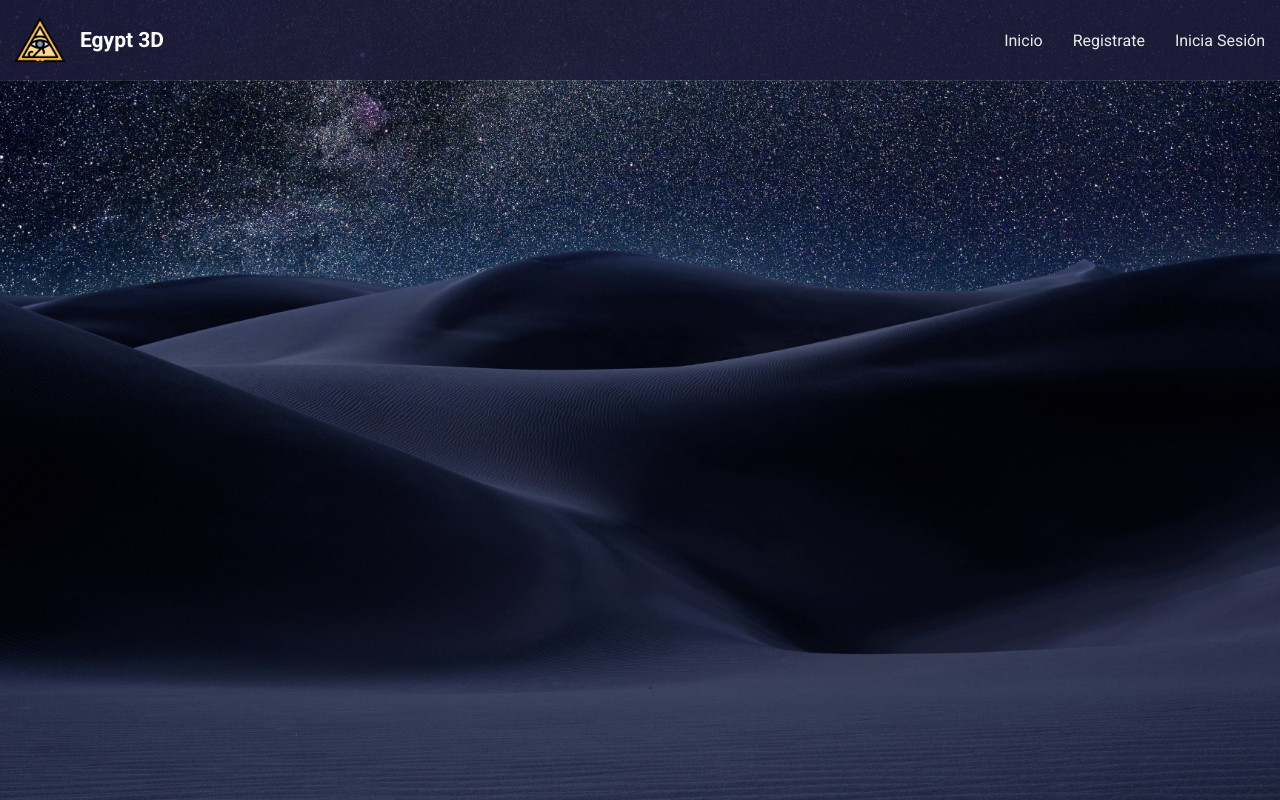
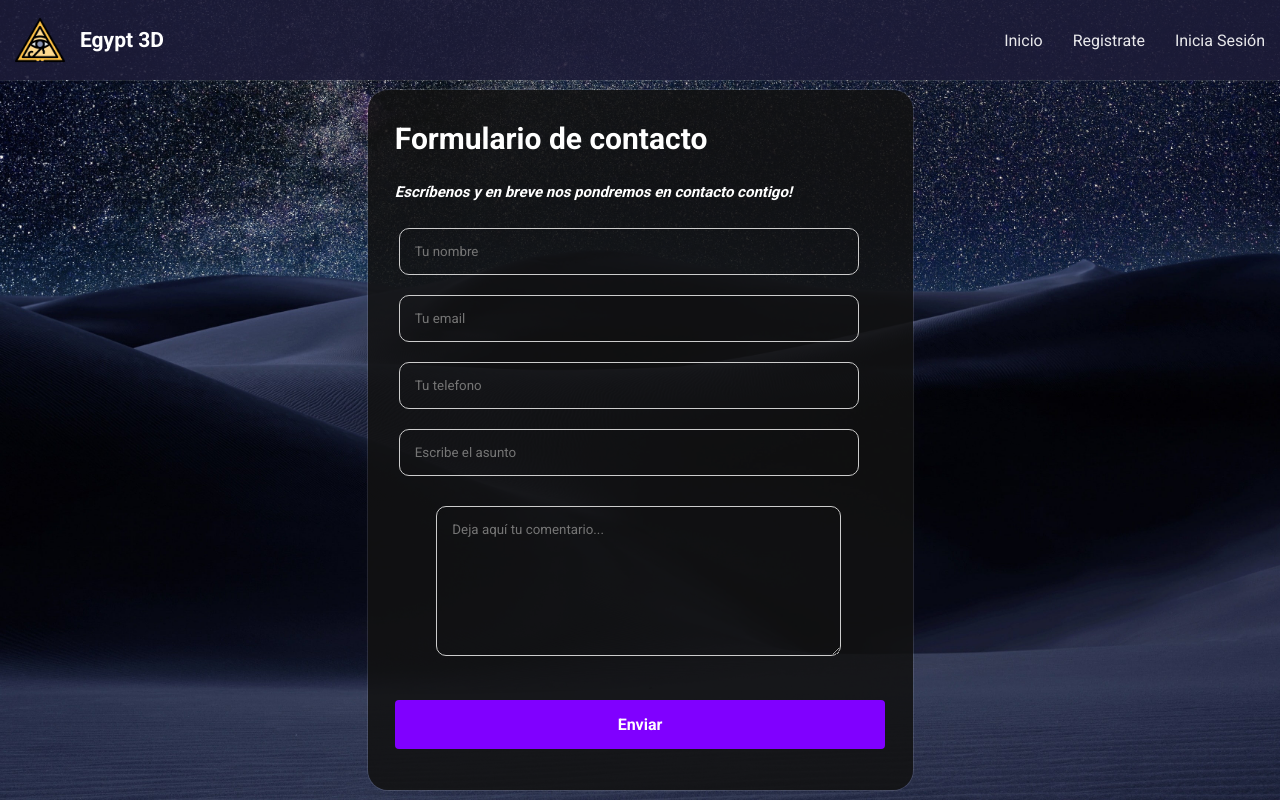
Before and after one commit to MarlonAnacona/Egypt3D, a React (Create React App) app: page /contact in a window 1280 px wide. Built offline with nearby package versions, Linux system fonts and the light colour scheme.

Commit message:
Info del footer

```diff
--- /dev/null
+++ b/src/components/Contact/Contact.jsx
@@ -0,0 +1,69 @@
+import styles from './Contact.module.css';
+
+export function Contact(){
+    return (
+    <div className={styles['contact-container']}>
+    <form className={styles['contact-form']} >
+
+      <h2 className={styles['contact-title']}>Formulario de contacto</h2>
+
+      <h4 className={styles['contact-text']}>Escríbenos y en breve nos pondremos en contacto contigo!</h4>
+
+      <div className={styles['form-group']}>
+
+        <input
+          className={styles['textfield']}
+          type="text"
+          id="name"
+          placeholder="Tu nombre"
+        />
+      </div>
+
+      <div className={styles['form-group']}>
+
+        <input
+          className={styles['textfield']}
+          type="text"
+          id="email"
+          placeholder="Tu email"
+        />
+      </div>
+
+      <div className={styles['form-group']}>
+
+        <input
+          className={styles['textfield']}
+          type="text"
+          id="phone"
+          placeholder="Tu telefono"
+        />
+      </div>
+
+      <div className={styles['form-group']}>
+
+        <input
+          className={styles['textfield']}
+          type="text"
+          id="subject"
+          placeholder="Escribe el asunto"
+        />
+      </div>
+
+      <div className={styles['form-group']}>
+        <textarea
+          className={styles['texto_mensaje']}
+          id="message"
+          placeholder="Deja aquí tu comentario..."
+          name="introducir_mensaje"
+          required="obligatorio"
+        />
+      </div>
+
+
+      <button type="submit" className={styles['contact-button']}>
+        Enviar
+      </button>
+    </form>
+  </div>
+)
+}
--- /dev/null
+++ b/src/components/Contact/Contact.module.css
@@ -0,0 +1,104 @@
+
+.contact-form {
+
+    width: 545px;
+    height: 700px;
+    left: 447px;
+    top: 236px;
+
+    background: rgba(18, 18, 18, 0.88);
+    /* Elevation/Outlined Dark */
+    box-shadow: 0px 0px 0px 1px rgba(255, 255, 255, 0.12);
+    border-radius: 20px;
+  }
+
+  .contact-container {
+    display: flex;
+      justify-content: center;
+      align-items: center;
+      height: 90vh;
+  }
+
+
+
+  .contact-title {
+    color: #fff;
+    font-size: 30px;
+    font-style: normal;
+    margin-left: 5%;
+    margin-bottom: 5%;
+
+  }
+
+  .contact-text {
+    color: #fff;
+    font-size: 15px;
+    font-style: italic;
+    margin-left: 5%;
+    margin-bottom: 5%;
+  }
+
+  .contact-form {
+    display: flex;
+    flex-direction: column;
+    align-items: flex-start;
+    flex-wrap: nowrap;
+    justify-content: center;
+  }
+
+  .form-group {
+    margin-bottom: 20px;
+  }
+
+  label {
+    display: block;
+    margin-bottom: 5px;
+  }
+
+  input,textarea {
+    padding: 15px;
+    width: 200%;
+    border: 1px solid #ccc;
+    border-radius: 4px;
+    margin-left: 17%;
+    justify-content: center;
+
+  }
+
+  .contact-button {
+    padding: 15px;
+      background-color: #8000FF;
+      color: #fff;
+      border: none;
+      border-radius: 4px;
+      width: 90%;
+      margin-left: 5%;
+  }
+
+  .letter {
+    font-family: "Roboto";
+    font-style: normal;
+    font-weight: 400;
+    font-size: 16px;
+    line-height: 24px;
+  }
+  .textfield {
+    background-color: #624b7900;
+    color: #fff;
+    border-color: #ccc;
+    border-radius: 10px;
+    width: 250%;
+  }
+
+  .texto_mensaje {
+    width: 405px;
+  height: 150px;
+    border-radius: 10px;
+    border-style: solid;
+    border-color: #ccc;
+    margin-top: 10px;
+    margin-bottom: 20px;
+    padding-top: 15px;
+    color: #fff;
+    background-color: #624b7900;
+  }
--- a/src/components/Footer/Footer.jsx
+++ b/src/components/Footer/Footer.jsx
@@ -21,10 +21,10 @@ export function Footer({ visible }) {
       <div className={styles['footer-left']}>
         <p className={styles['footer-links']}>
           <a className="link-1" href="#">Inicio</a>
-          <a href="#">Blog</a>
+          <a href="/news">Noticias</a>
           <a href="/about">Sobre Nosotros</a>
-          <a href="#">Faq</a>
-          <a href="#">Contactanos</a>
+          <a href="https://forms.gle/bY3ypcUe2Dk1Y2549" target='blank'>Sugerencias</a>
+          <a href="/contact">Contactanos</a>
         </p>
 
         <p>Egypt 3D &copy; 2023</p>
--- a/src/components/Footer/Footer.module.css
+++ b/src/components/Footer/Footer.module.css
@@ -39,7 +39,7 @@
 }
 
 .footer-distributed .footer-links a:before {
-  content: "·";
+  content: " · ";
   font-size: 20px;
   left: 0;
   color: #fff;
--- /dev/null
+++ b/src/components/News/News.jsx
@@ -0,0 +1,7 @@
+import styles from './News.module.css';
+
+export function News(){
+    return (<div className={styles['inicio']}>
+        Trabajando en Noticias :3
+    </div>)
+}
--- /dev/null
+++ b/src/components/News/News.module.css
@@ -0,0 +1,6 @@
+.inicio {
+    font-size: 30px; /* Tamaño de fuente deseado */
+    text-align: center; /* Para centrar el texto */
+    color: white; /* Para hacer el texto blanco */
+    margin-top: 40vh;
+  }
--- a/src/routes/routes.js
+++ b/src/routes/routes.js
@@ -18,6 +18,8 @@ import {
   import { LoginContext } from "../components/context/LoginContext";
   import { useContext } from "react";
   import { About } from "../components/About/About";
+  import { Contact } from "../components/Contact/Contact";
+  import { News } from "../components/News/News";
 
 
   export function MyRoutes() {
@@ -36,7 +38,8 @@ import {
             <Route path="/quices" element={<Quiz />} />
             <Route path="/profile" element={<Profile />} />
             <Route path="/about" element={<About />} />
-            <Route path="/about" element={<About />} />
+            <Route path="/contact" element={<Contact />} />
+            <Route path="/news" element={<News />} />
 
           </Routes>
         ) : (
@@ -46,6 +49,8 @@ import {
             <Route path="/login" element={<Login />}exact/>
             <Route path="/register" element={<Register />} exact/>
             <Route path="/about" element={<About />} exact/>
+            <Route path="/contact" element={<Contact />} exact/>
+            <Route path="/news" element={<News />} exact/>
           </Routes>
         )}
       </BrowserRouter>
```
